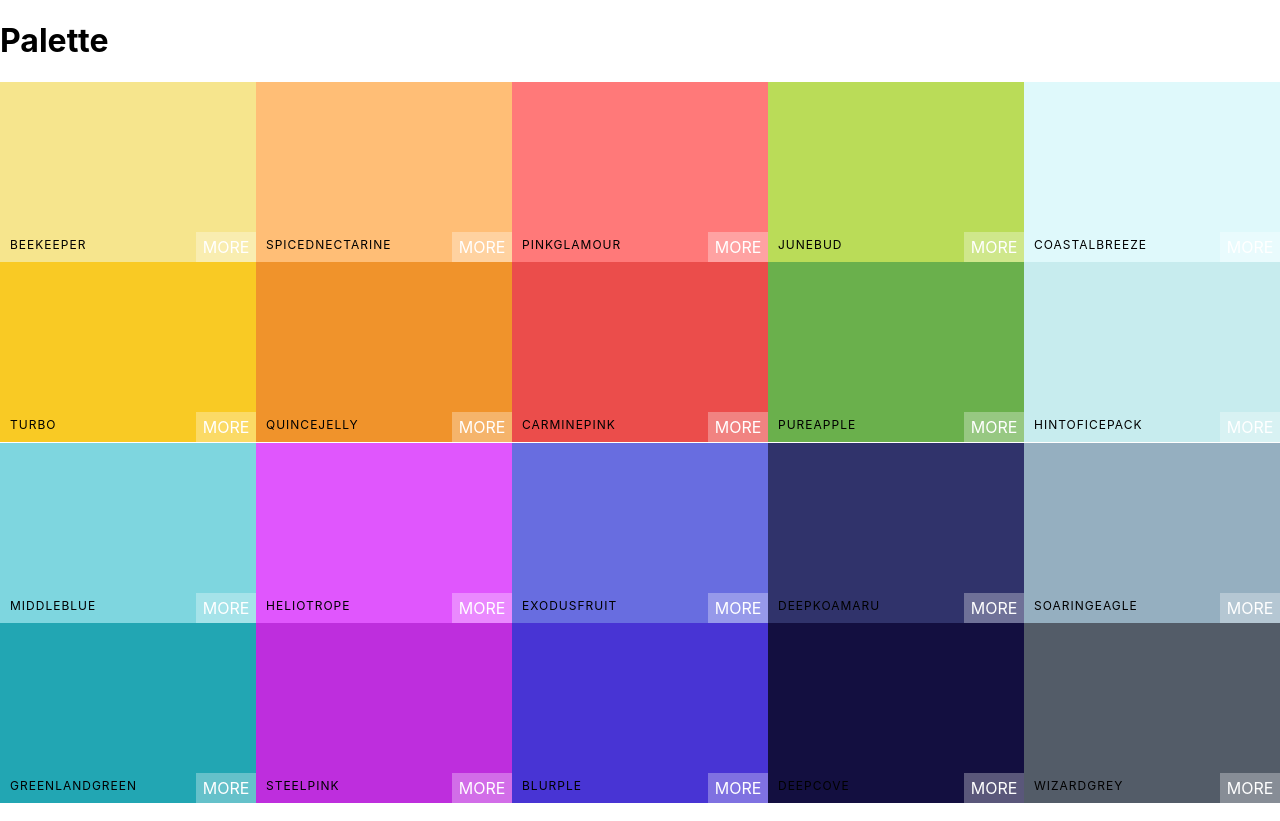
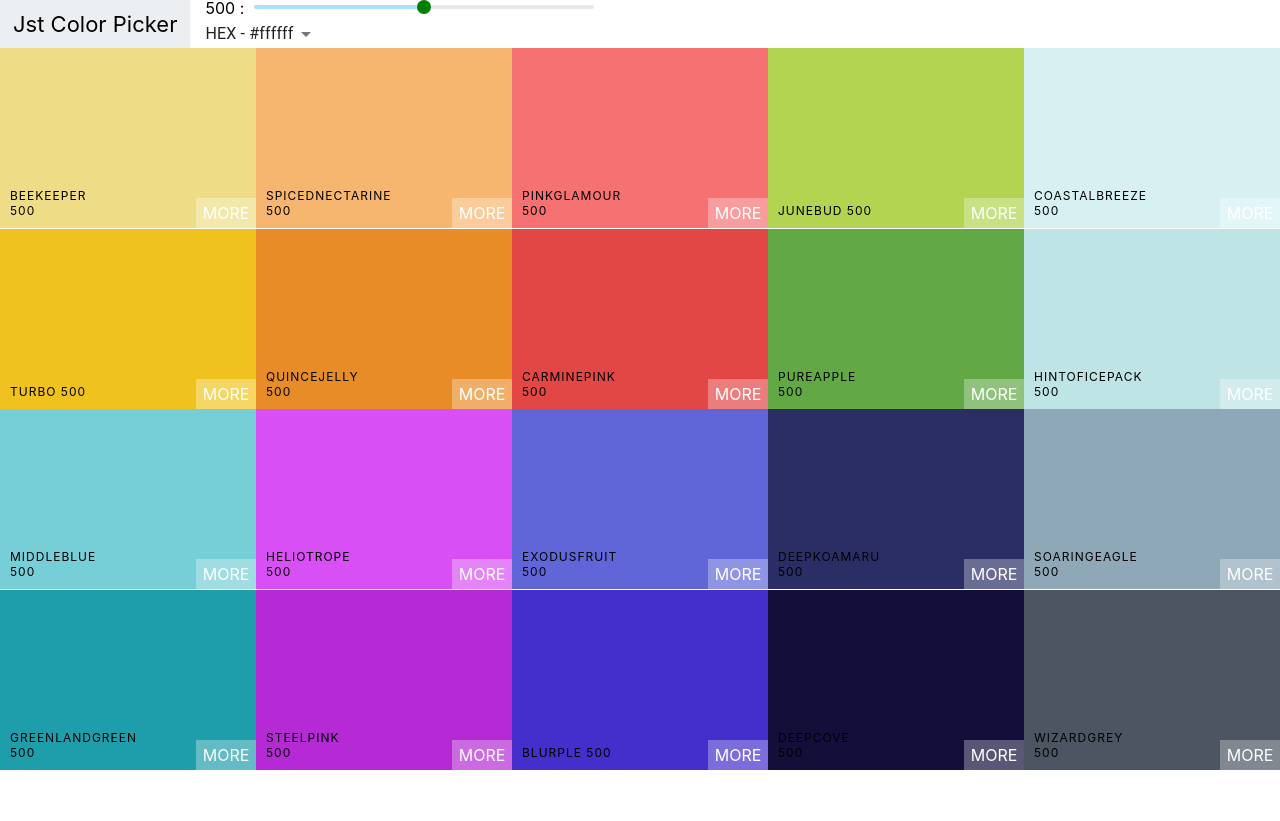
Before and after one commit to thelovedhimaan/ReactColors, a React (Create React App) app: page / in a window 1280 px wide. After the commit the page ends 800 px from the top, so only its background shows below. Built offline with nearby package versions, Linux system fonts and the light colour scheme.

Commit message:
multiple colors copy

```diff
--- a/package.json
+++ b/package.json
@@ -3,10 +3,14 @@
   "version": "0.1.0",
   "private": true,
   "dependencies": {
+    "@material-ui/core": "^4.11.0",
     "@testing-library/jest-dom": "^4.2.4",
     "@testing-library/react": "^9.5.0",
     "@testing-library/user-event": "^7.2.1",
+    "chroma-js": "^2.1.0",
+    "rc-slider": "^9.3.1",
     "react": "^16.13.1",
+    "react-copy-to-clipboard": "^5.0.2",
     "react-dom": "^16.13.1",
     "react-scripts": "3.4.3"
   },
--- a/src/App.js
+++ b/src/App.js
@@ -1,11 +1,12 @@
 import React, { Component } from 'react';
 import Palette from './Palette';
+import { generatePalette } from './colorHelper';
 import seedColors from './seedColors';
 class App extends Component {
    render() {
       return (
          <div>
-            <Palette {...seedColors[4]} />
+            <Palette palette={generatePalette(seedColors[4])} />
          </div>
       );
    }
--- a/src/ColorBox.css
+++ b/src/ColorBox.css
@@ -54,3 +54,59 @@
    line-height: 30px;
    text-transform: uppercase;
 }
+.copy-overlay {
+   opacity: 0;
+   z-index: 0;
+   width: 100%;
+   height: 100%;
+   transition: transform 0.8s ease-in-out;
+   transform: scale(0.1);
+}
+
+.copy-overlay.show {
+   opacity: 1;
+   transform: scale(50);
+   z-index: 10;
+   position: absolute;
+}
+.copy-msg {
+   position: fixed;
+   left: 0;
+   right: 0;
+   top: 0;
+   bottom: 0;
+   display: flex;
+   align-items: center;
+   justify-content: center;
+   font-size: 2.5rem;
+   color: white;
+   flex-direction: column;
+   transform: scale(0.1);
+   opacity: 0;
+}
+
+.copy-msg.show {
+   opacity: 1;
+   transform: scale(1);
+   z-index: 25;
+
+   transition: transform 0.4s ease-in-out;
+   transition-delay: 0.3s;
+}
+.copy-msg h1 {
+   font-weight: 400;
+   text-shadow: 1px 2px black;
+   background: rgba(255, 255, 255, 0.3);
+   width: 100%;
+   text-align: center;
+   justify-content: center;
+   margin-bottom: 0px;
+   padding: 5px;
+}
+.copy-msg p {
+   font-weight: 300;
+   text-shadow: 1px 2px black;
+   font-size: 2rem;
+   margin-bottom: 0;
+   padding: 5px;
+}
--- a/src/ColorBox.js
+++ b/src/ColorBox.js
@@ -1,10 +1,30 @@
 import React, { Component } from 'react';
+import { CopyToClipboard } from 'react-copy-to-clipboard';
 import './ColorBox.css';
 class ColorBox extends Component {
+   constructor(props) {
+      super(props);
+      this.state = { copied: false };
+   }
+   changeCopyState = () => {
+      this.setState({ copied: true }, () => {
+         setTimeout(() => this.setState({ copied: false }), 1500);
+      });
+   };
    render() {
-      const { name, color } = this.props.background;
+      const { name, background } = this.props;
+      const { copied } = this.state;
       return (
-         <div style={{ background: color }} className="ColorBox">
+         <CopyToClipboard text={background} onCopy={this.changeCopyState}>
+            <div style={{ background: background }} className="ColorBox">
+               <div
+                  style={{ background: background }}
+                  className={`copy-overlay ${copied && 'show'}`}
+               />
+               <div className={`copy-msg ${copied && 'show'}`}>
+                  <h1>Copied</h1>
+                  <p>{this.props.background}</p>
+               </div>
                <div className="copy-container">
                   <div className="box-content">
                      <span>{name}</span>
@@ -14,6 +34,7 @@ class ColorBox extends Component {
 
                <span className="see-more"> More</span>
             </div>
+         </CopyToClipboard>
       );
    }
 }
--- /dev/null
+++ b/src/Navbar.css
@@ -0,0 +1,41 @@
+.Navbar {
+   display: flex;
+   align-items: center;
+   justify-content: flex-start;
+   height: 6vh;
+}
+.logo {
+   margin-right: 15px;
+   padding: 0 13px;
+   font-size: 22px;
+   background-color: #eceff1;
+   font-family: -apple-system, BlinkMacSystemFont, 'Segoe UI', Roboto, Oxygen,
+      Ubuntu, Cantarell, 'Open Sans', 'Helvetica Neue', sans-serif;
+   height: 100%;
+   display: flex;
+   align-items: center;
+}
+.logo a {
+   text-decoration: none;
+   color: black;
+}
+.Palette {
+   height: 100vh;
+}
+.Palette-colors {
+   height: 90%;
+}
+.slider {
+   width: 340px;
+   margin: 0 10px;
+   display: inline-block;
+}
+
+div .rc-slider-handle,
+div .rc-slider-handle:active,
+div .rc-slider-handle:focus,
+div .rc-slider-handle :hover {
+   background-color: green;
+   outline: none;
+   border: 5px solid green;
+}
--- /dev/null
+++ b/src/Navbar.js
@@ -0,0 +1,49 @@
+import React, { Component } from 'react';
+import Slider from 'rc-slider';
+import Select from '@material-ui/core/Select';
+import MenuItem from '@material-ui/core/MenuItem';
+import 'rc-slider/assets/index.css';
+import './Navbar.css';
+
+export default class Navbar extends Component {
+   constructor(props) {
+      super(props);
+      this.state = { format: 'hex' };
+   }
+   handleChange = (evt) => {
+      this.setState({ format: evt.target.value });
+      this.props.handleChange(evt.target.value);
+   };
+   render() {
+      const { level, changeLevel, handleChange } = this.props;
+      const { format } = this.state;
+      return (
+         <header className="Navbar">
+            <div className="logo">
+               <a href="#">Jst Color Picker</a>
+            </div>
+            <div className="slider-container">
+               <span>{level} :</span>
+               <div className="slider">
+                  <Slider
+                     defaultValue={level}
+                     min={100}
+                     max={900}
+                     step={100}
+                     onAfterChange={changeLevel}
+                  />
+               </div>
+               <div className="select-container">
+                  <Select value={format} onChange={this.handleChange}>
+                     <MenuItem value="hex">HEX - #ffffff</MenuItem>
+                     <MenuItem value="rgb">RGB - rgb(255, 255, 255) </MenuItem>
+                     <MenuItem value="rgba">
+                        RGBA - rgb(255, 255, 255, 1.0)
+                     </MenuItem>
+                  </Select>
+               </div>
+            </div>
+         </header>
+      );
+   }
+}
--- a/src/Palette.js
+++ b/src/Palette.js
@@ -1,16 +1,33 @@
 import React, { Component } from 'react';
+import Navbar from './Navbar';
 import './Palette.css';
 import ColorBox from './ColorBox';
+
 class Palette extends Component {
+   constructor(props) {
+      super(props);
+      this.state = { level: 500, format: 'hex' };
+   }
+   changeLevel = (newLevel) => {
+      this.setState({ level: newLevel });
+   };
+   changeFormat = (val) => {
+      this.setState({ format: val });
+   };
    render() {
+      const { colors } = this.props.palette;
+      const { level, format } = this.state;
+      const colorBoxes = colors[level].map((color) => (
+         <ColorBox background={color[format]} name={color.name} />
+      ));
       return (
          <div className="Palette">
-            <div className="Palette-colors">
-               <h1>Palette</h1>
-               {this.props.colors.map((color) => (
-                  <ColorBox background={color} />
-               ))}
-            </div>
+            <Navbar
+               level={level}
+               changeLevel={this.changeLevel}
+               handleChange={this.changeFormat}
+            />
+            <div className="Palette-colors">{colorBoxes}</div>
          </div>
       );
    }
--- /dev/null
+++ b/src/colorHelper.js
@@ -0,0 +1,40 @@
+import chroma from 'chroma-js';
+const levels = [50, 100, 200, 300, 400, 500, 600, 700, 800, 900];
+
+function generatePalette(starterPalette) {
+   let newPalette = {
+      paletteName: starterPalette.paletteName,
+      id: starterPalette.id,
+      emoji: starterPalette.emoji,
+      colors: {},
+   };
+   for (let level of levels) {
+      newPalette.colors[level] = [];
+   }
+   for (let color of starterPalette.colors) {
+      let scale = getScale(color.color, 10).reverse();
+      for (let i in scale) {
+         newPalette.colors[levels[i]].push({
+            name: `${color.name} ${levels[i]}`,
+            id: color.name.toLowerCase().replace(/ /g, '-'),
+            hex: scale[i],
+            rgb: chroma(scale[i]).css(),
+            rgba: chroma(scale[i])
+               .css()
+               .replace('rgb', 'rgba')
+               .replace(')', ',1.0)'),
+         });
+      }
+   }
+   return newPalette;
+}
+function getRange(hexColor) {
+   const end = '#fff';
+   return [chroma(hexColor).darken(1.4).hex(), hexColor, end];
+}
+
+function getScale(hexColor, numberOfColors) {
+   return chroma.scale(getRange(hexColor)).mode('lab').colors(numberOfColors);
+}
+
+export { generatePalette };
```
Also changed, not shown: 1 other file (tests, documents, lock files or other folders). Lines whose indentation alone changed are shown as unchanged.
